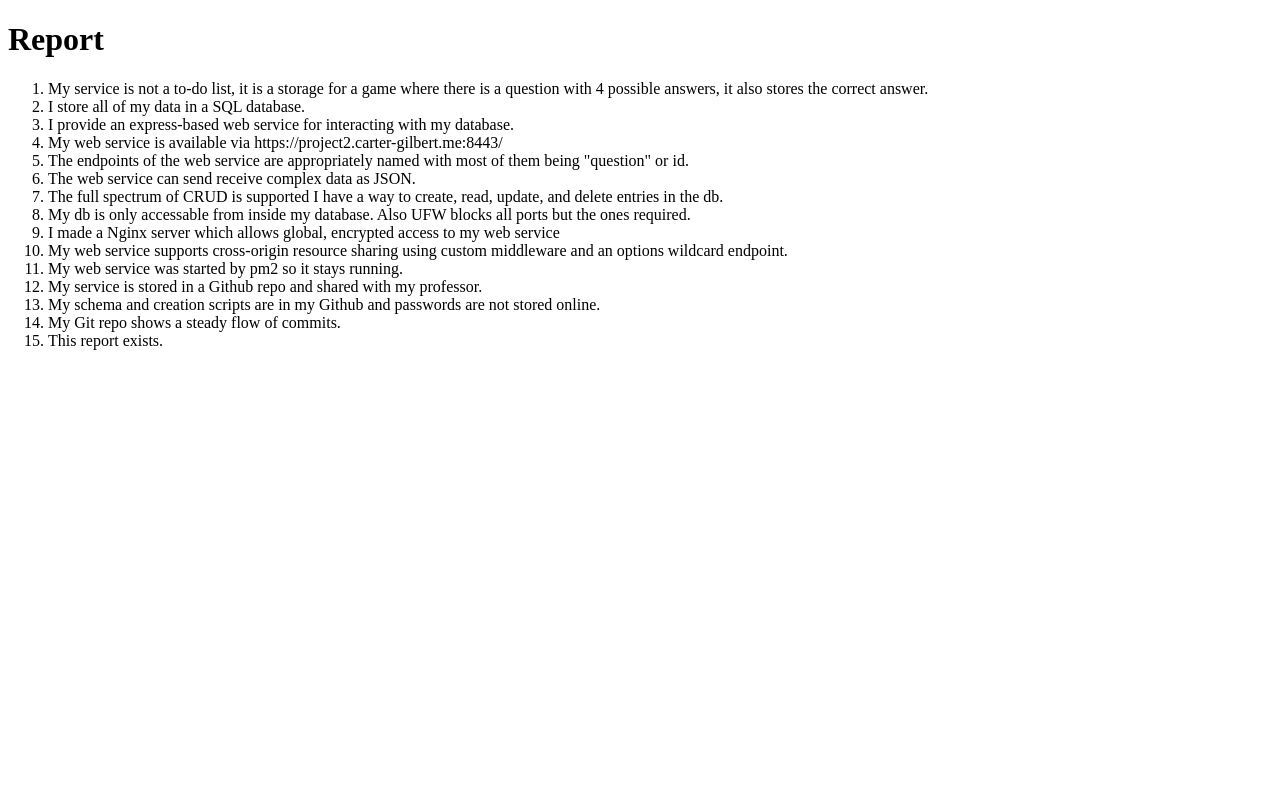
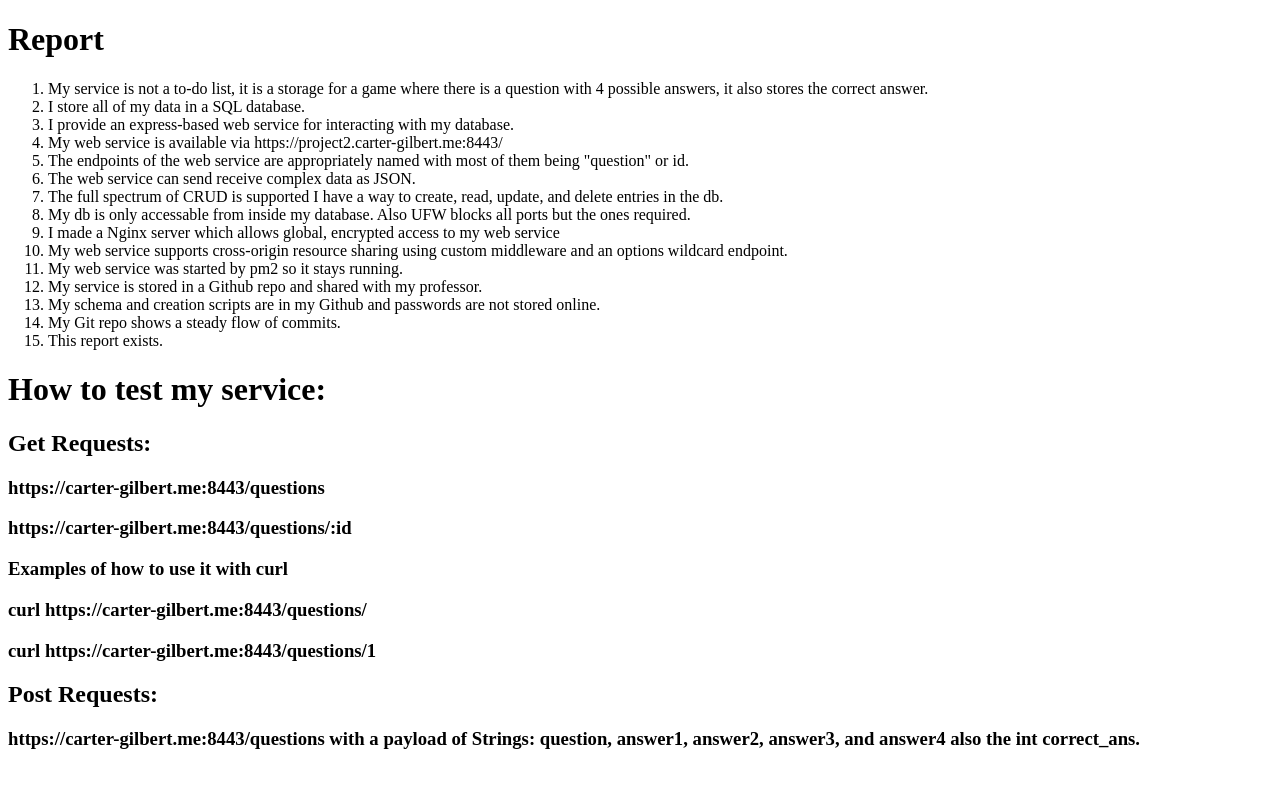
Before and after one commit to Carter-gilbert/347Project2, a website: page report.html in a window 1280 px wide. Drawn offline with Linux system fonts and the light colour scheme.

Commit message:
added to report

```diff
--- a/report.html
+++ b/report.html
@@ -29,6 +29,22 @@
         <li>My Git repo shows a steady flow of commits.</li>
         <li>This report exists.</li>
     </ol>
+
+    <h1>How to test my service: </h1>
+
+    <h2>Get Requests:</h2>
+    <h3>https://carter-gilbert.me:8443/questions</h3>
+    <h3>https://carter-gilbert.me:8443/questions/:id</h3>
+    <h3>Examples of how to use it with curl</h3>
+    <h3>curl https://carter-gilbert.me:8443/questions/</h3>
+    <h3>curl https://carter-gilbert.me:8443/questions/1</h3>
+
+    <h2>Post Requests:</h2>
+    <h3>https://carter-gilbert.me:8443/questions with a payload of Strings: question, answer1, answer2, answer3, and answer4 also the int correct_ans.</h3>
+
+
+
+
 </body>
 
 </html>
```
